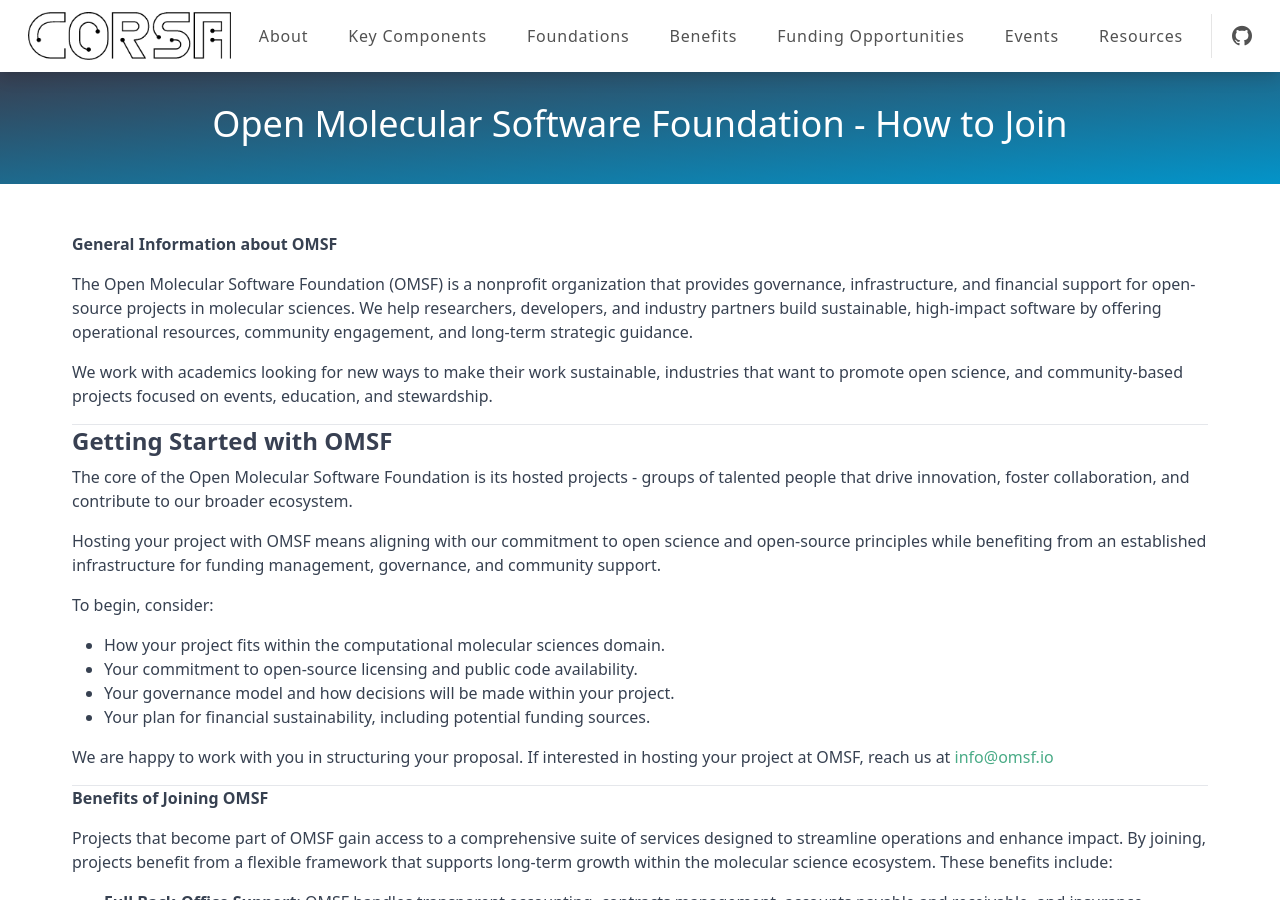
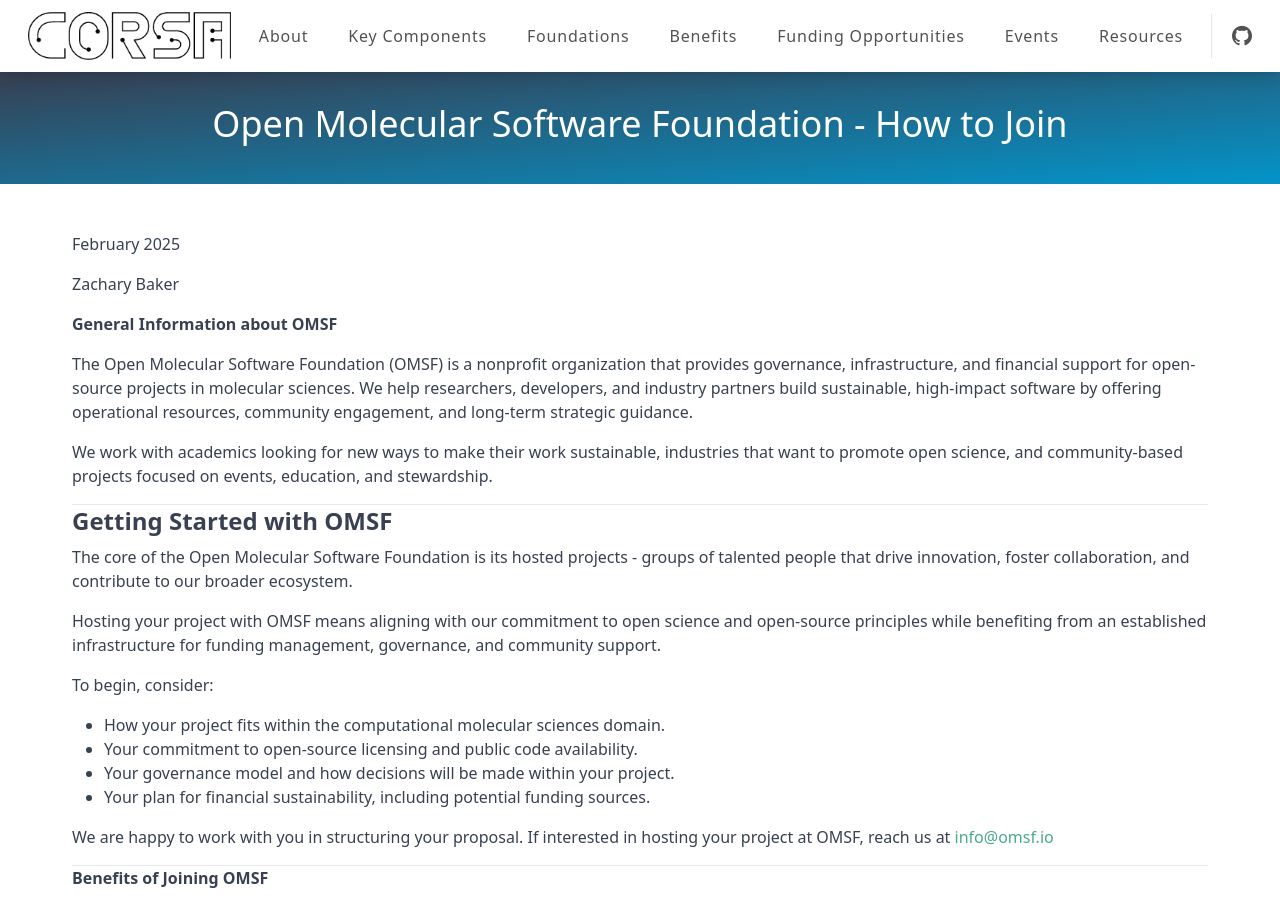
Before and after one commit to corsa-center/corsa-center.github.io, a Jekyll site: the page built from docs/foundations/omsf.md, in a window 1280 px wide and 900 px high. Built offline with Jekyll 4.4.1, drawn with Linux system fonts in a browser that asks for light colours; nearby versions of some CDN libraries.

Commit message:
Update omsf.md
add additional info (date, author)

```diff
--- a/docs/foundations/omsf.md
+++ b/docs/foundations/omsf.md
@@ -3,6 +3,9 @@
 title: Open Molecular Software Foundation - How to Join
 ---
 
+February 2025
+
+Zachary Baker
 
 **General Information about OMSF**
 
```
